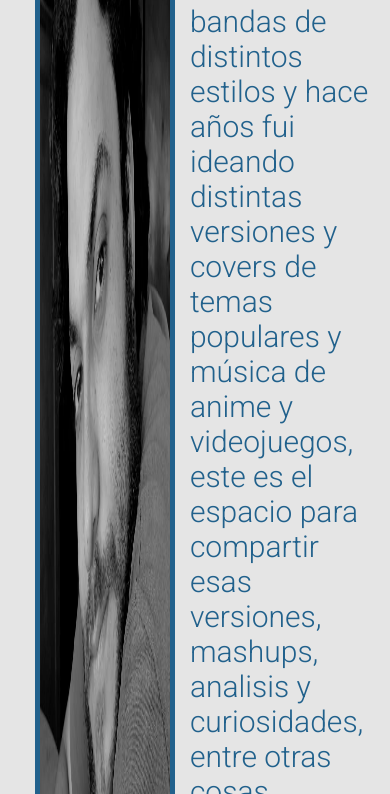
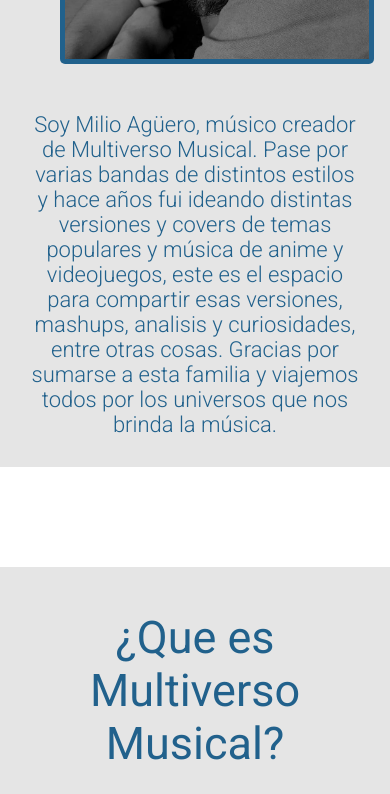
Before and after one commit to LuchoDeGregorio/multiverso_musical, a plain HTML site: page index.html in a window 390 px wide. Shown: the part 410-1204 px from the top of the page. Drawn offline with nearby package versions, Linux system fonts and the light colour scheme.

Commit message:
Update estilo.css

```diff
--- a/estilo.css
+++ b/estilo.css
@@ -51,6 +51,7 @@ nav {
     margin-bottom: 25px;
 }
 .social > a {
+    text-decoration: none;
     font-size: 15px;
     display: inline-block;/*queremos que este uno del lado del otro*/
     color: #21618c;
@@ -68,6 +69,7 @@ nav {
 .sobre-mi{
     margin-top: 120px;
     background: rgba(0, 0, 0, .1);
+    align-items: center;
 }
 
 .contenedor1{
@@ -83,6 +85,7 @@ nav {
   margin: 15px;
   padding: 5px 5px 5px 5px;
   width: 40%;
+  height: 40%;
   background:  #21618c;
   border-radius: 5px;
 }
@@ -92,7 +95,7 @@ nav {
     margin-top: 14px;
     color:  #21618c;
     width: 55%;
-    font-size: 30px;
+    font-size: 28px;
     font-weight: 380;
 }
 
@@ -126,6 +129,7 @@ nav {
     margin: 30px;
     padding: 5px 5px 5px 5px;
     width: 95%;
+    height: 95%;
     background:  #21618c;
     border-radius: 5px;
   }
@@ -163,3 +167,55 @@ nav {
     width: 60%;
     font-size: 18px;
 }
+
+@media screen and (max-width:1040px) {
+    .sobre-mi {
+        margin-top: 100px;
+        background: rgba(0, 0, 0, .1);
+        align-items: center;
+    }
+    .contenedor1 {
+        margin-top: 30px;
+        padding: 30px;
+        display: block;/*ordenamos en bloques*/
+        justify-content: space-evenly;/*pasamos una del lado de la otra*/
+        width: 100%;/*no ocupa el ancho total de la pagina*/
+        max-width: 1000px;/*el maximo ancho no pase de los 1000px*/
+        margin: auto;/*esta centra todo lo que este en contenedor*/
+        overflow: hidden;/*me corta lo que pasa el limite*/
+    }
+    .contenedor1 > img {
+        margin: 30px;
+        padding: 5px 5px 5px 5px;
+        width: 95%;
+        height: 95%;
+        background:  #21618c;
+        border-radius: 5px;
+      }
+      .contenedor1 > p {
+        text-align: center;
+        font-weight: 300;
+        color:  #21618c;
+        width: 100%;
+        font-size: 22px;
+      }
+}
+
+@media screen and (max-width:680px) {
+    .contenedor2 h2 {
+        text-align: center;
+        margin-top: 14px;
+        color:  #21618c;
+        width: 100%;
+        font-size: 45px;
+        font-weight: 400;
+    }
+    .video > p {
+        margin-top: 70px;
+        text-align: center;
+        font-weight: 300;
+        color:  #21618c;
+        width: 60%;
+        font-size: 14px;
+    }
+}
```
